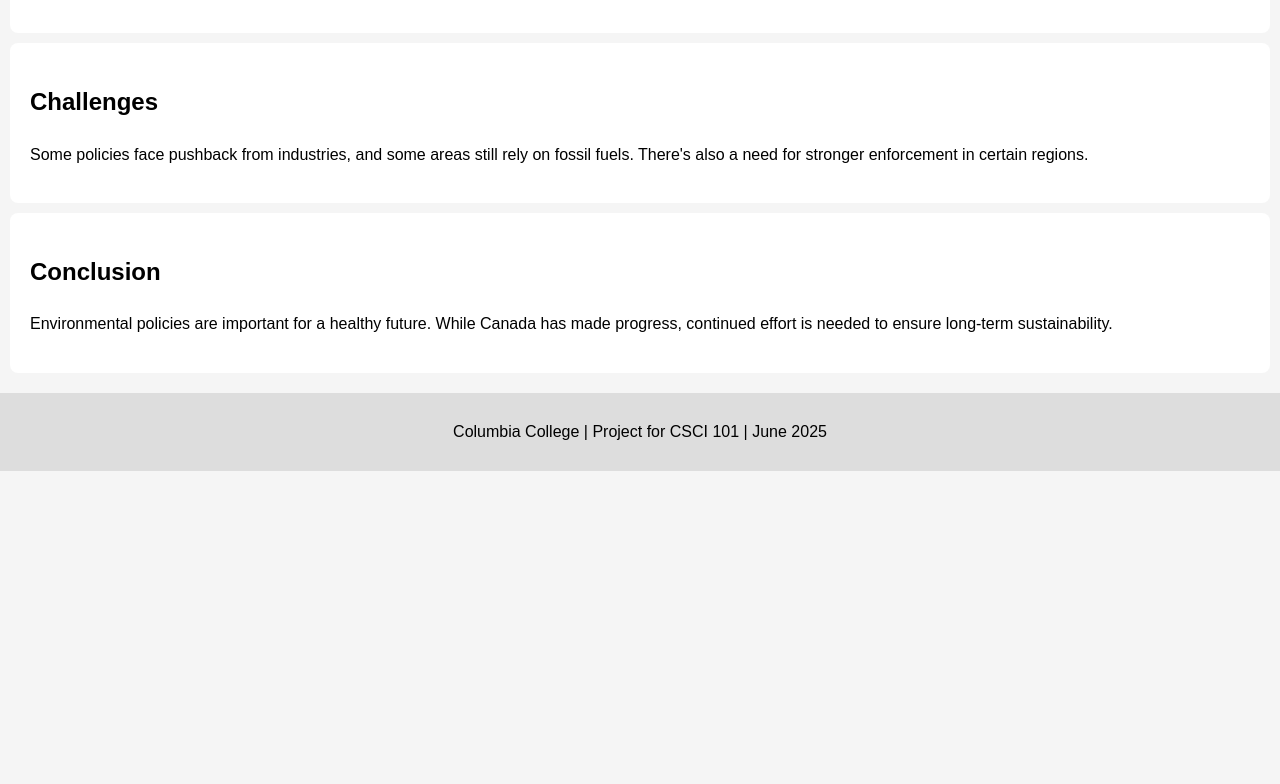
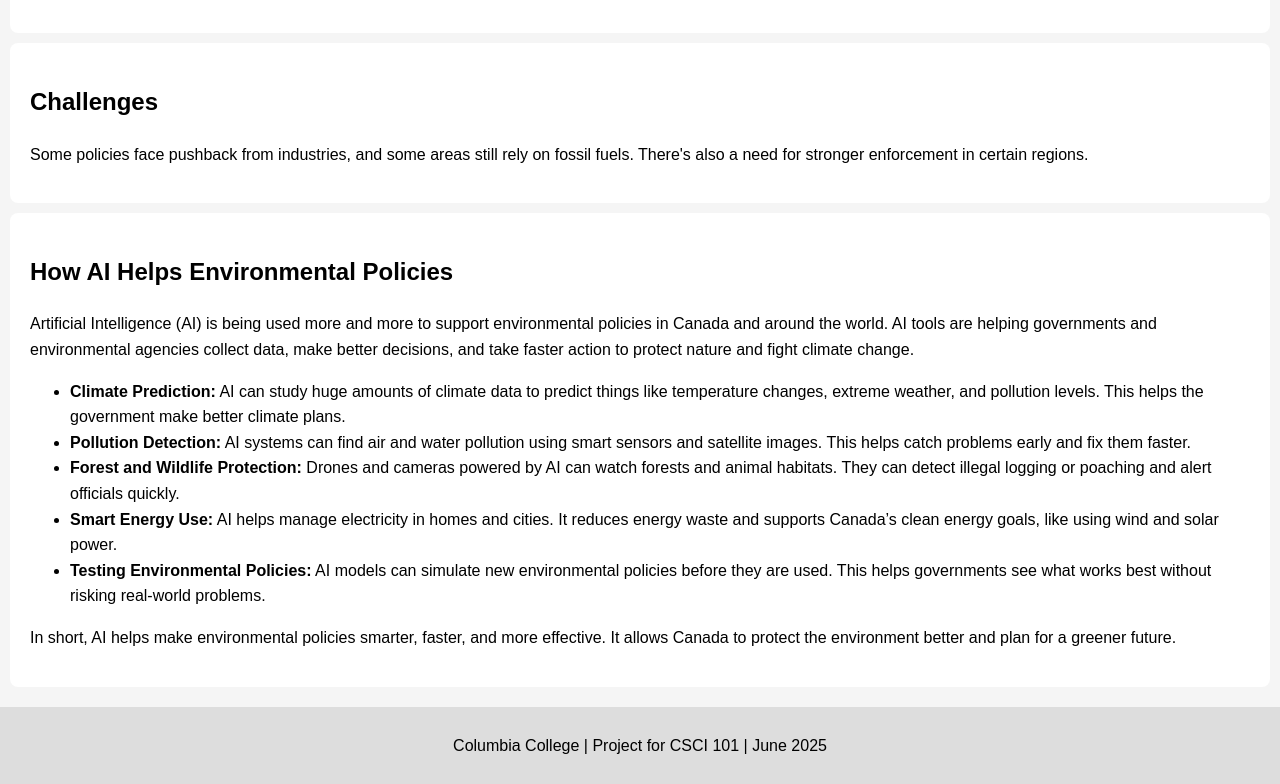
Before and after one commit to Darsh807/environmental-policies, a plain HTML site: page index.html in a window 1280 px wide. Shown: the part 533-1317 px from the top of the page. Before the commit the page ends 1004 px from the top, so only its background shows below. Drawn offline with Linux system fonts and the light colour scheme.

Commit message:
Add files via upload

```diff
--- a/index.html
+++ b/index.html
@@ -9,7 +9,7 @@
 <body>
   <header>
     <h1>How Environmental Policies Help Protect Canada's Future</h1>
-    <p>By Darshdeep Singh | CSCI 101.s11</p>
+    <p>By Darshdeep Singh, Pawanpreet Kaur, and Navdeep Sharma | CSCI 101.s11</p>
   </header>
 
   <section>
@@ -32,8 +32,26 @@
   </section>
 
   <section>
-    <h2>Conclusion</h2>
-    <p>Environmental policies are important for a healthy future. While Canada has made progress, continued effort is needed to ensure long-term sustainability.</p>
+    <h2>How AI Helps Environmental Policies</h2>
+    <p>
+      Artificial Intelligence (AI) is being used more and more to support environmental policies in Canada and around the world. AI tools are helping governments and environmental agencies collect data, make better decisions, and take faster action to protect nature and fight climate change.
+    </p>
+
+    <ul>
+      <li><strong>Climate Prediction:</strong> AI can study huge amounts of climate data to predict things like temperature changes, extreme weather, and pollution levels. This helps the government make better climate plans.</li>
+
+      <li><strong>Pollution Detection:</strong> AI systems can find air and water pollution using smart sensors and satellite images. This helps catch problems early and fix them faster.</li>
+
+      <li><strong>Forest and Wildlife Protection:</strong> Drones and cameras powered by AI can watch forests and animal habitats. They can detect illegal logging or poaching and alert officials quickly.</li>
+
+      <li><strong>Smart Energy Use:</strong> AI helps manage electricity in homes and cities. It reduces energy waste and supports Canada’s clean energy goals, like using wind and solar power.</li>
+
+      <li><strong>Testing Environmental Policies:</strong> AI models can simulate new environmental policies before they are used. This helps governments see what works best without risking real-world problems.</li>
+    </ul>
+
+    <p>
+      In short, AI helps make environmental policies smarter, faster, and more effective. It allows Canada to protect the environment better and plan for a greener future.
+    </p>
   </section>
 
   <footer>
```
Also changed, not shown: ai-forest.jpg (added), factory.jpg (added), forest.jpg (added).
